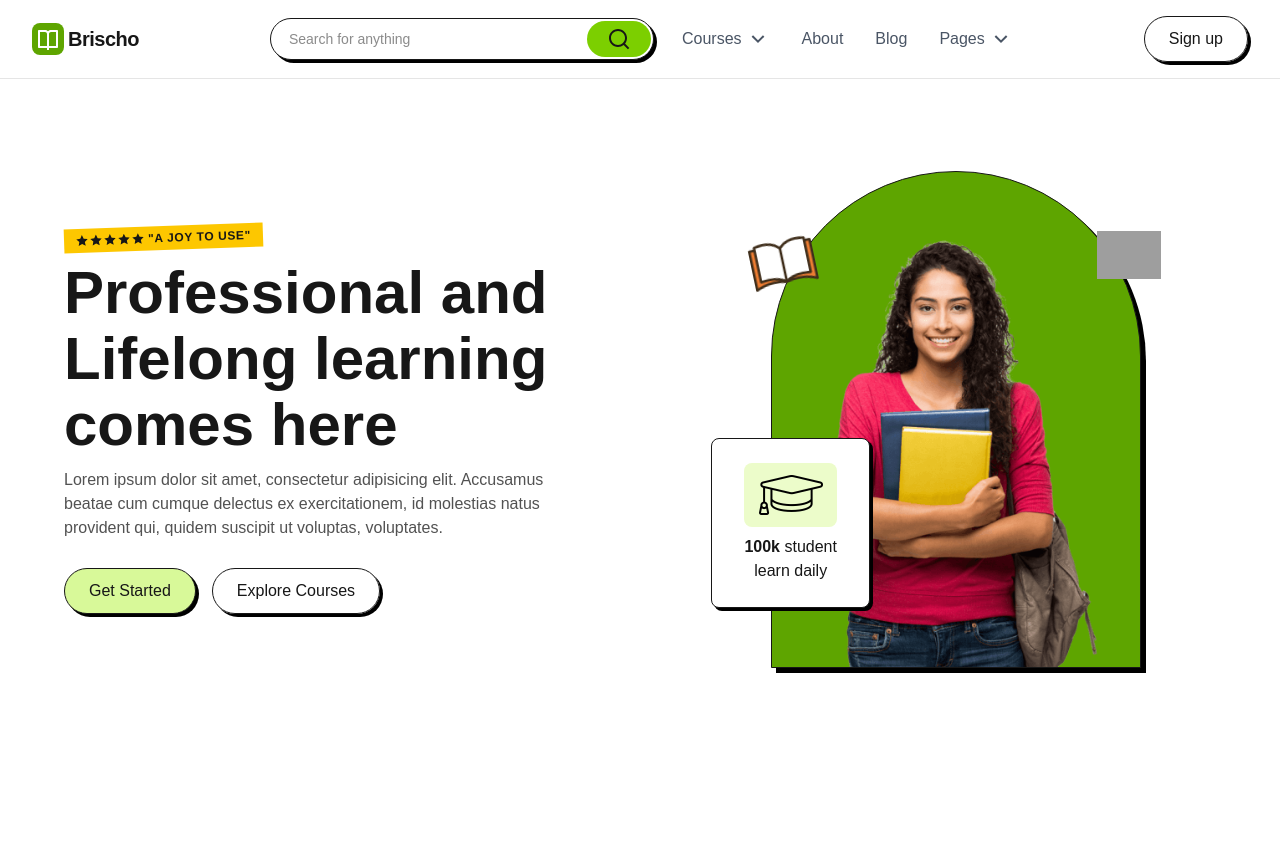
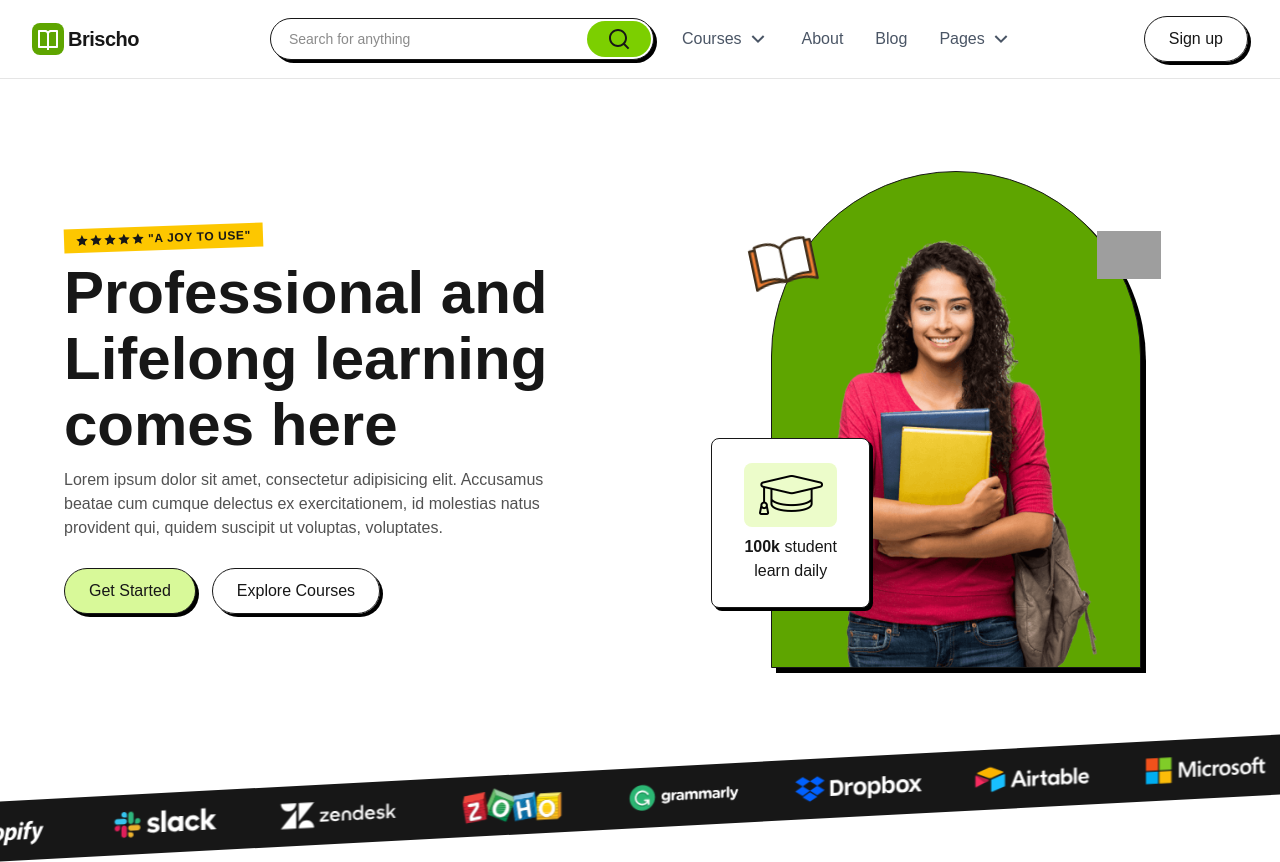
Before and after one commit to fahrypratama17/Project_React, a React (Vite) app in the folder online-learning-website/: page / in a window 1280 px wide. Before the commit the page ends 800 px from the top, so only its background shows below. Built offline with nearby package versions, Linux system fonts and the light colour scheme; grey boxes are pictures that could not be loaded.

Commit message:
feat: add BrandBanner component with marquee effect for brand logos

```diff
--- a/online-learning-website/package.json
+++ b/online-learning-website/package.json
@@ -15,6 +15,7 @@
     "motion": "^12.29.0",
     "react": "^19.2.0",
     "react-dom": "^19.2.0",
+    "react-fast-marquee": "^1.6.5",
     "tailwindcss": "^4.1.18"
   },
   "devDependencies": {
--- a/online-learning-website/src/App.jsx
+++ b/online-learning-website/src/App.jsx
@@ -2,6 +2,7 @@ import React from "react";
 import Header from "./components/Header.jsx";
 import Footer from "./components/Footer.jsx";
 import Hero from "./components/Hero.jsx";
+import BrandBanner from "./components/BrandBanner.jsx";
 
 const App = () => {
   return (
@@ -9,6 +10,7 @@ const App = () => {
       <Header />
       <main>
         <Hero />
+        <BrandBanner />
       </main>
       <Footer />
     </>
--- /dev/null
+++ b/online-learning-website/src/components/BrandBanner.jsx
@@ -0,0 +1,27 @@
+import React from "react";
+import { brandBannerImgs } from "../data/data.js";
+import Marquee from "react-fast-marquee";
+
+const BrandBanner = () => {
+  return (
+    <section className="-skew-y-3 bg-neutral-900 py-2">
+      <div>
+        <Marquee autoFill={true} pauseOnHover={true}>
+          {brandBannerImgs.map((img, index) => (
+            <div className="ml-3 h-11" key={index}>
+              <img
+                src={img}
+                alt="logo"
+                className="h-full w-full object-cover"
+                width={484}
+                height={132}
+              />
+            </div>
+          ))}
+        </Marquee>
+      </div>
+    </section>
+  );
+};
+
+export default BrandBanner;
```
Also changed, not shown: 1 other file (tests, documents, lock files or other folders).
